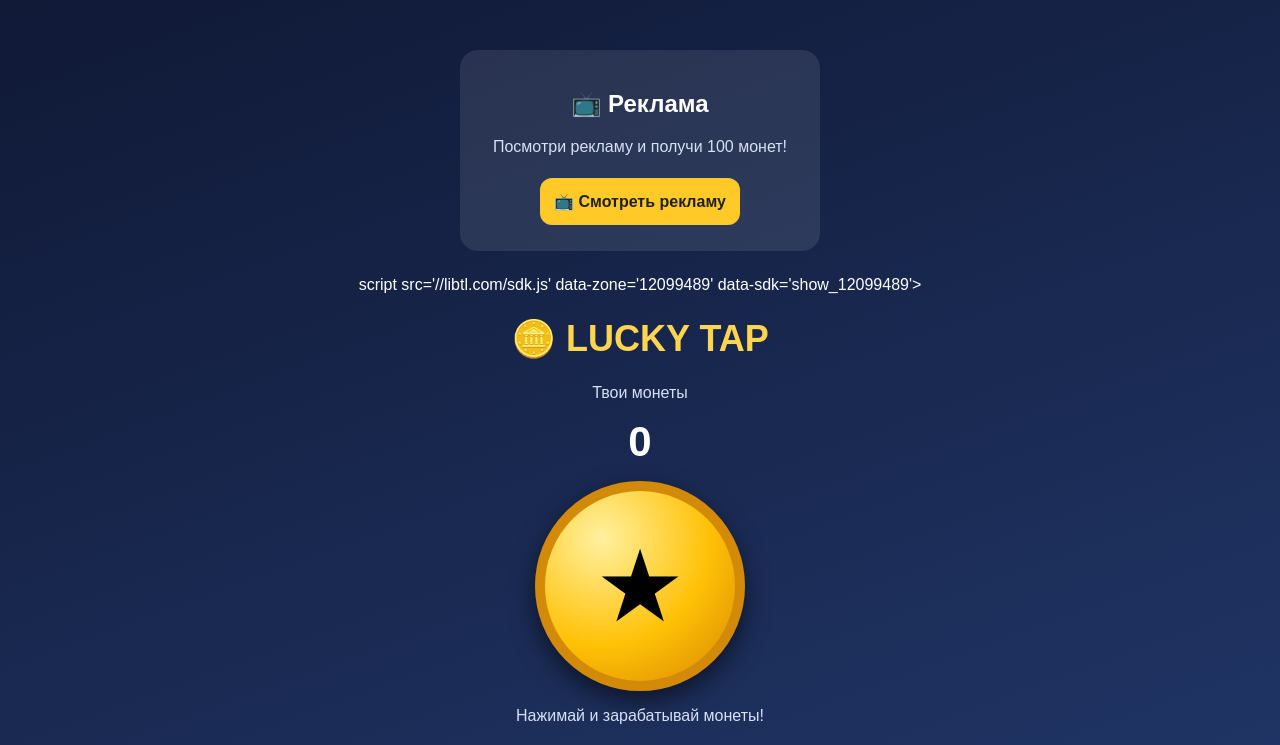
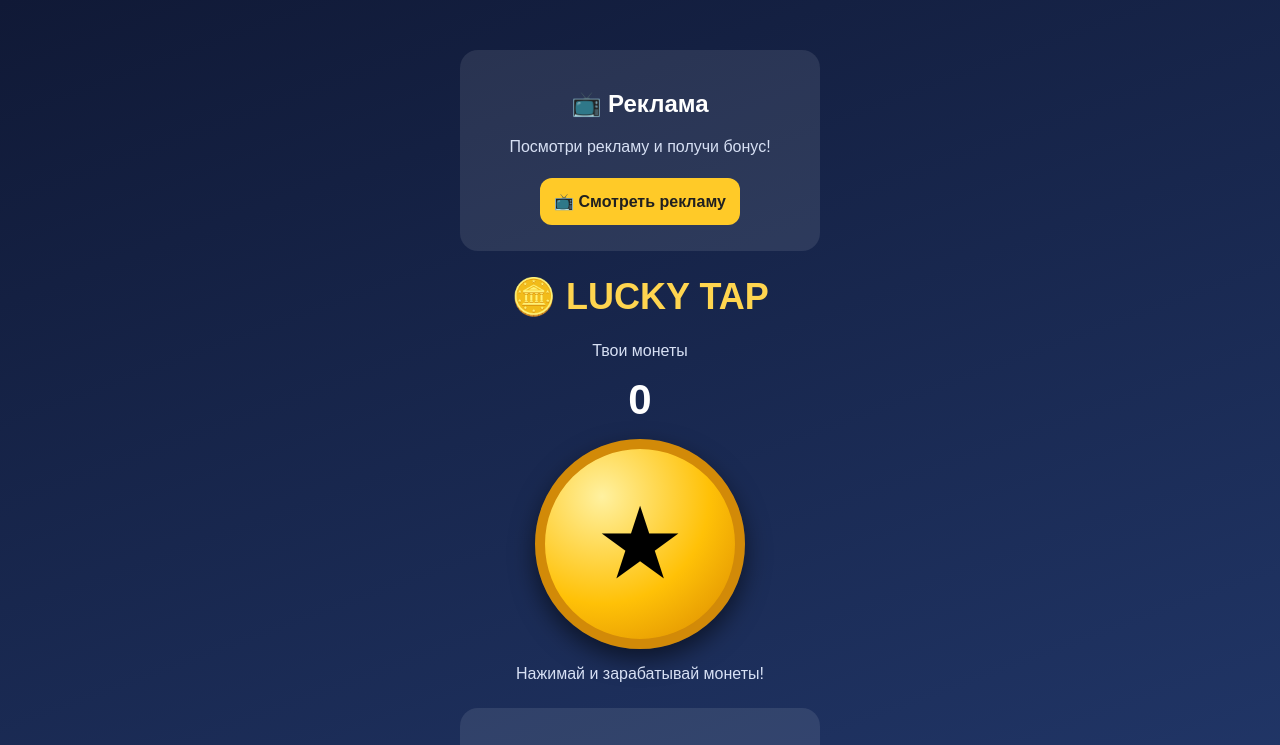
Before and after one commit to ig341740-hue/lucky-tap, a plain HTML site: page index.html in a window 1280 px wide. Shown: the top 745 px of the page. Drawn offline with Linux system fonts and the light colour scheme.

Commit message:
Update index.html

```diff
--- a/index.html
+++ b/index.html
@@ -1,14 +1,9 @@
+
 
 <!DOCTYPE html>
 <html lang="ru">
 <head>
-  <div class="panel">
-  <h2>📺 Реклама</h2>
-  <p>Посмотри рекламу и получи 100 монет!</p>
-  <button class="action" id="watchAd">
-    📺 Смотреть рекламу
-  </button>
-</div>script src='//libtl.com/sdk.js' data-zone='12099489' data-sdk='show_12099489'></script>
+  <script src='//libtl.com/sdk.js' data-zone='12099489' data-sdk='show_12099489'></script>
 <meta charset="UTF-8">
 <meta name="viewport" content="width=device-width,initial-scale=1">
 <title>Lucky Tap</title>
@@ -57,7 +52,13 @@
 p{color:#d7e0f4}
 </style>
 </head>
-<body>
+<body><div class="panel">
+  <h2>📺 Реклама</h2>
+  <p>Посмотри рекламу и получи бонус!</p>
+  <button class="action" id="watchAd">
+    📺 Смотреть рекламу
+  </button>
+</div>
 <h1>🪙 LUCKY TAP</h1>
 <p>Твои монеты</p>
 <div class="score" id="score">0</div>
```
